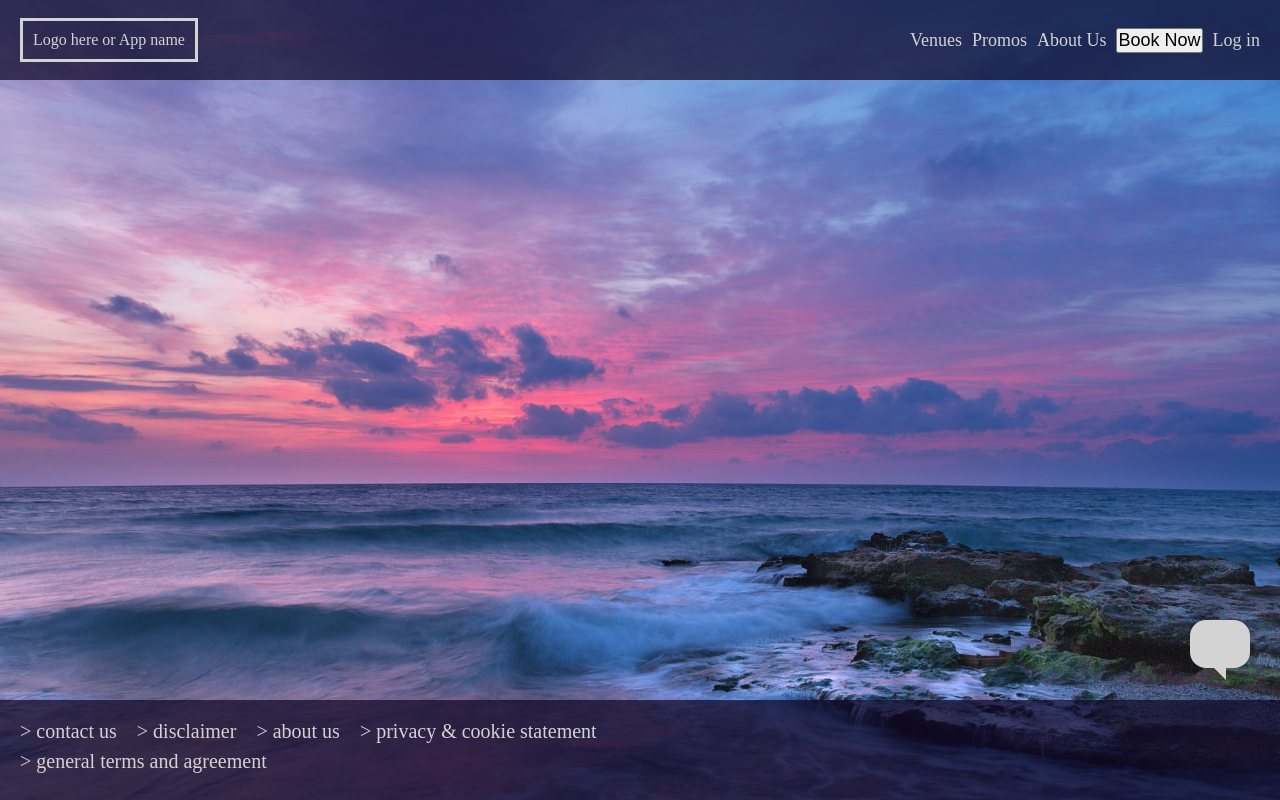
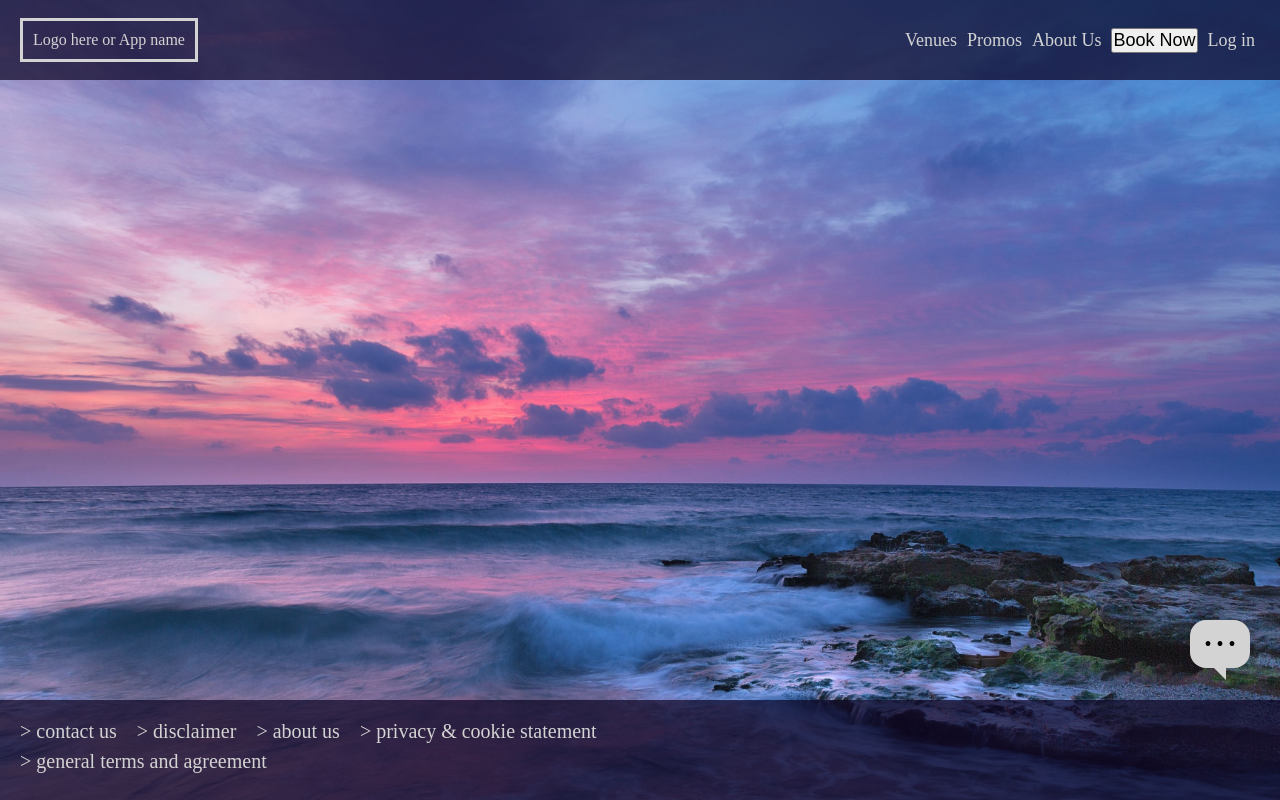
Before and after one commit to kramzer22/capstone-event-booking-app, a React (Vite) app: page / in a window 1280 px wide. Built offline with nearby package versions, Linux system fonts and the light colour scheme.

Commit message:
initail layout

```diff
--- a/src/App.css
+++ b/src/App.css
@@ -56,13 +56,17 @@
 .navigation-links ul {
   display: flex;
   align-items: center;
-  gap: 10px;
 
   height: 100%;
   list-style: none;
 }
 
 .navigation-links ul li {
+  display: flex;
+  align-items: center;
+  padding: 0 5px;
+
+  height: 100%;
   font-size: 18px;
   transition: font-size 0.15s ease-in-out;
 }
@@ -76,11 +80,13 @@
   text-decoration: underline;
   padding: 10px 10px;
   font-size: 22px;
+  cursor: pointer;
 }
 
 .navigation-links ul li button:hover {
   padding: 2px;
   font-size: 22px;
+  cursor: pointer;
 }
 
 /* login form styling */
@@ -167,17 +173,78 @@
   display: flex;
   flex-direction: column;
   align-items: center;
+}
 
-  width: 60px;
-  height: 60px;
+.messaging-chat-container {
+  display: none;
+  flex-direction: column;
+  gap: 10px;
+
+  background-color: antiquewhite;
+  padding: 10px 10px 30px 10px;
+}
+
+.messaging-chat-header {
+  display: flex;
+  justify-content: space-between;
+  align-items: center;
+  padding: 20px 0;
+}
+
+.messaging-chat-header button {
+  width: 40px;
+  height: 40px;
+}
+
+.messaging-chat-container ul {
+  height: 400px;
+  width: 360px;
+  background-color: aliceblue;
+}
+
+.message-input-container {
+  display: flex;
+  flex-direction: row;
+  gap: 10px;
+}
+
+.message-input-container input {
+  flex-grow: 1;
+  height: 40px;
+}
+
+.message-input-container button {
+  padding: 0 10px;
 }
 
 .instant-messaging-box {
+  display: flex;
+  align-items: center;
+  justify-content: center;
+
   height: 48px;
   width: 60px;
   background-color: #d3d3d3;
 
   border-radius: 16px;
+
+  transition: width 0.15s ease-in-out, height 0.15s ease-in-out;
+}
+
+.instant-messaging-button {
+  display: flex;
+  flex-direction: column;
+  align-items: center;
+}
+
+.instant-messaging-box:hover {
+  height: 54px;
+  width: 66px;
+  cursor: pointer;
+}
+
+.instant-messaging-box p {
+  font-size: 20px;
 }
 
 .instant-messaging-tail {
--- a/src/App.jsx
+++ b/src/App.jsx
@@ -6,6 +6,8 @@ function App() {
   const [loggedIn, setLoggedIn] = useState(false);
 
   const loginContainerRef = useRef(null);
+  const messagingChat = useRef(null);
+  const messagingButton = useRef(null);
 
   const showLoginForm = () => {
     setLoggedIn(loggedIn ? false : true);
@@ -24,6 +26,20 @@ function App() {
       }, 300);
     }
   }
+
+  const showMessagingPopUp = () => {
+    if (messagingChat.current) {
+      messagingButton.current.style.display = "none";
+      messagingChat.current.style.display = "flex";
+    }
+  };
+
+  const hideMessagingPopUp = () => {
+    if (messagingChat.current) {
+      messagingButton.current.style.display = "flex";
+      messagingChat.current.style.display = "none";
+    }
+  };
 
   return (
     <div className="app-container">
@@ -75,8 +91,28 @@ function App() {
       </div>
 
       <div className="instant-messaging-container">
-        <div className="instant-messaging-box"></div>
-        <div className="instant-messaging-tail"></div>
+        <div ref={messagingChat} className="messaging-chat-container">
+          <div className="messaging-chat-header">
+            <h2>Customer Support</h2>
+            <button onClick={hideMessagingPopUp}>X</button>
+          </div>
+
+          <ul></ul>
+          <div className="message-input-container">
+            <input type="text" placeholder="message here" />
+            <button>send</button>
+          </div>
+        </div>
+        <div
+          ref={messagingButton}
+          className="instant-messaging-button"
+          onClick={showMessagingPopUp}
+        >
+          <div className="instant-messaging-box">
+            <p>• • •</p>
+          </div>
+          <div className="instant-messaging-tail"></div>
+        </div>
       </div>
     </div>
   );
```
